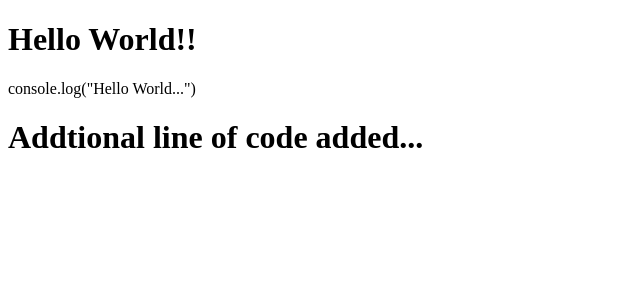
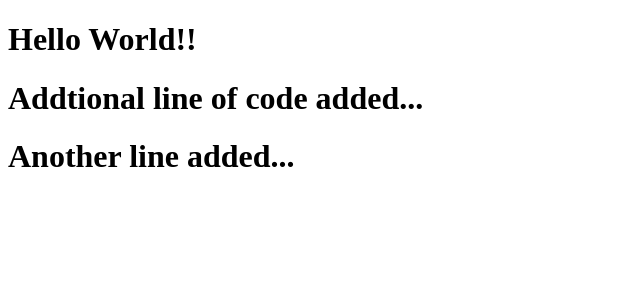
Before and after one commit to Zedan637/redux, a React (Create React App) app in the folder redux-app/: page / in a window 1280 px wide. Shown: the top 300 px of the page, without its empty margins (0-640 px from the left). Built offline with nearby package versions, Linux system fonts and the light colour scheme.

Commit message:
another commit

```diff
--- a/redux-app/src/App.js
+++ b/redux-app/src/App.js
@@ -1,11 +1,12 @@
 import React from 'react'
 
 function App() {
+  console.log("Testing code in background...")
   return (
     <div>
       <h1>Hello World!!</h1>
-      console.log("Hello World...")
       <h1>Addtional line of code added...</h1>
+      <h1>Another line added...</h1>
     </div>
   );
 }
```
